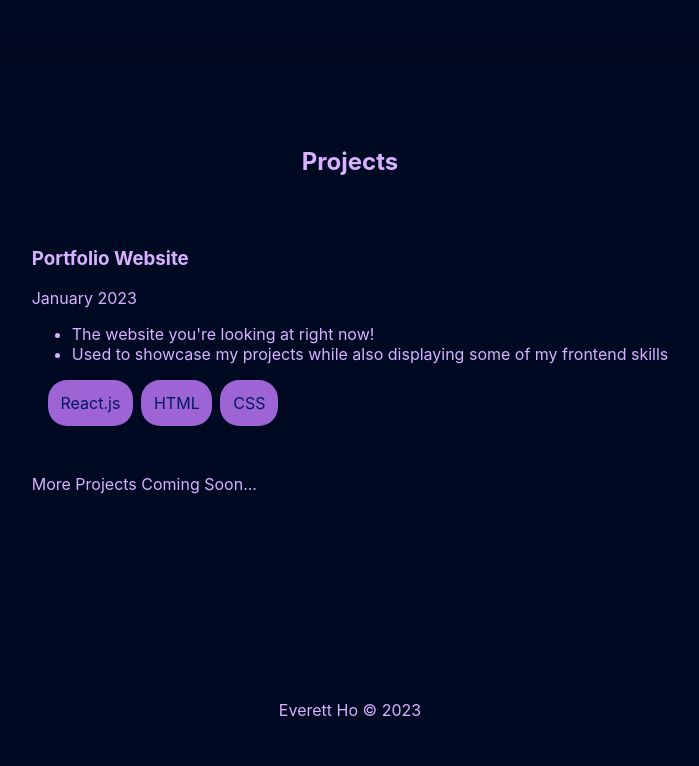
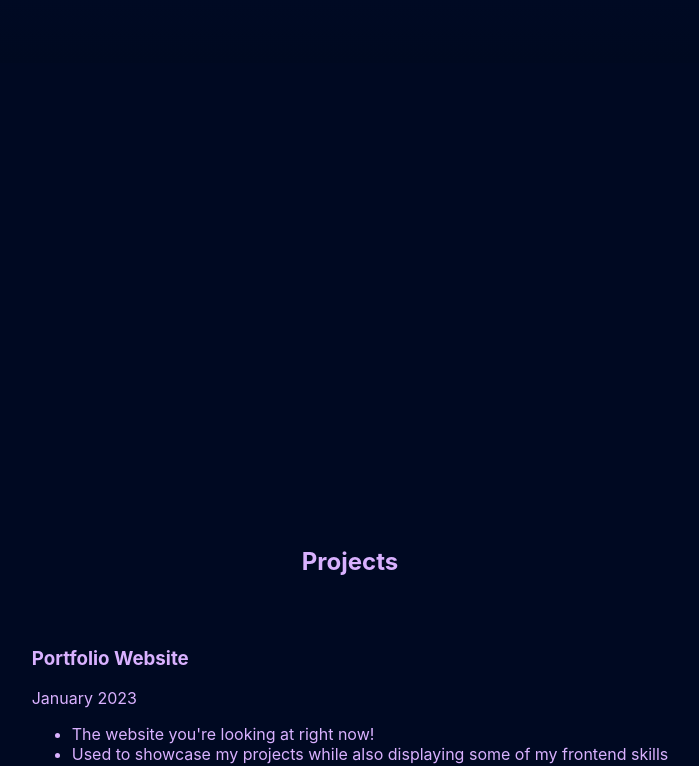
Before and after one commit to everett2002/portfolio_website, a React (Create React App) app: page / in a window 1280 px wide. Shown: the part 1195-1961 px from the top of the page, without its empty margins (290-989 px from the left). Built offline with nearby package versions, Linux system fonts and the light colour scheme.

Commit message:
Tweak Dividers

```diff
--- a/src/App.js
+++ b/src/App.js
@@ -63,6 +63,11 @@ function App() {
           </container>
         </div>
 
+        <div className="large-divider"></div>
+        <div className="large-divider"></div>
+        <div className="large-divider"></div>
+        <div className="large-divider"></div>
+        <div className="large-divider"></div>
 
 
         <div id='projects'>
@@ -78,6 +83,13 @@ function App() {
 
         <div className="large-divider"></div>
         <div className="large-divider"></div>
+        <div className="large-divider"></div>
+        <div className="large-divider"></div>
+
+
+
+        <div className="large-divider"></div>
+        <div className="large-divider"></div>
 
         <div className="credits">Everett Ho &copy; 2023</div>
 
```
